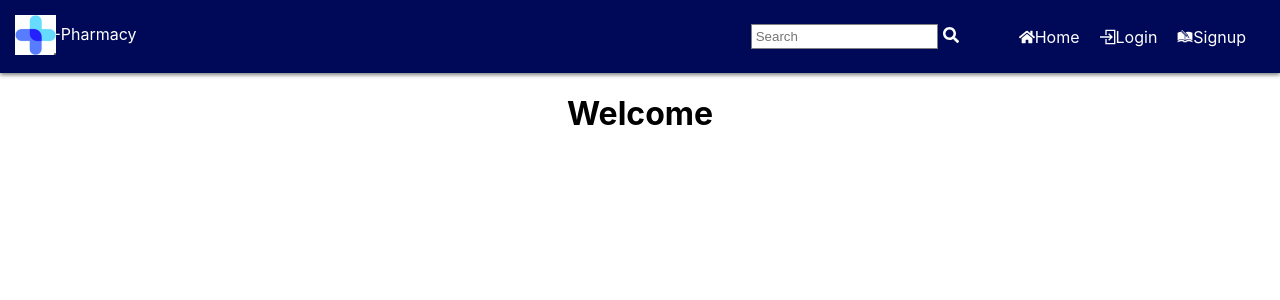
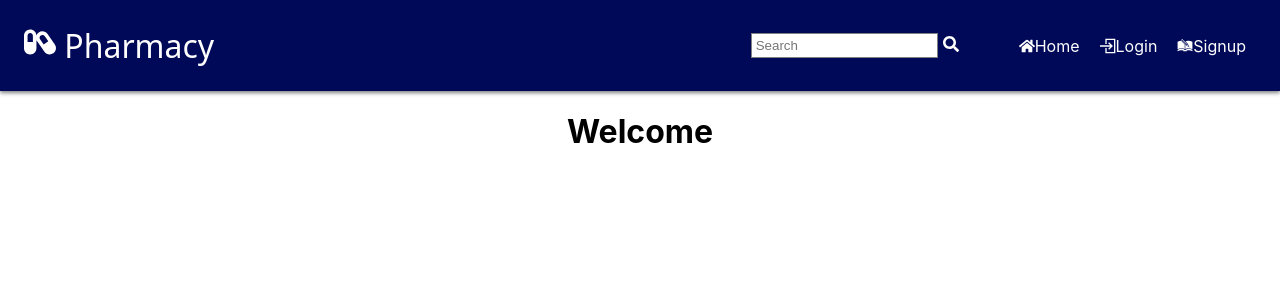
Before and after one commit to HemanBabu/PharmacySite, a React (Create React App) app: page / in a window 1280 px wide. Shown: the top 300 px of the page. Built offline with nearby package versions, Linux system fonts and the light colour scheme.

Commit message:
removed bad logo

```diff
--- a/src/App.css
+++ b/src/App.css
@@ -2,10 +2,10 @@
   text-decoration:none;
   color:white;
 }
-.nav-logo{
-  position:absolute;
-  top:15px;
-  left:15px;
+.nav-brand{
+  font-size:2rem;
+  font-weight:light;
+  font-family:sans;
 }
 .nav{
   display:flex;
--- a/src/App.js
+++ b/src/App.js
@@ -10,7 +10,7 @@ import NotFound from "./NotFound.js";
 import Login from "./Login.js";
 import Logout from "./Logout.js";
 import Signup from "./Signup.js";
-import { FaReact, FaHome, FaSearch, FaShoppingCart, FaHeart, FaBell } from "react-icons/fa";
+import { FaReact, FaHome, FaSearch, FaShoppingCart, FaHeart, FaBell, FaCapsules } from "react-icons/fa";
 import { GrLogin, GrLogout} from "react-icons/gr";
 import { GiArchiveRegister } from "react-icons/gi";
 
@@ -21,7 +21,7 @@ function App() {
   const [search, setSearch] = useState("");
   return <>
     <nav className="nav">
-      <Link className="nav-brand" to="/Home"><img class="nav-logo" src={logo} alt="+Pharmacy" height={"40px"}/>-----Pharmacy</Link>
+      <Link className="nav-brand" to="/Home"><FaCapsules /> Pharmacy</Link>
 
       <div className="nav-complement">
         <form className="" onSubmit={(e)=>{e.preventDefault()}}>
```
